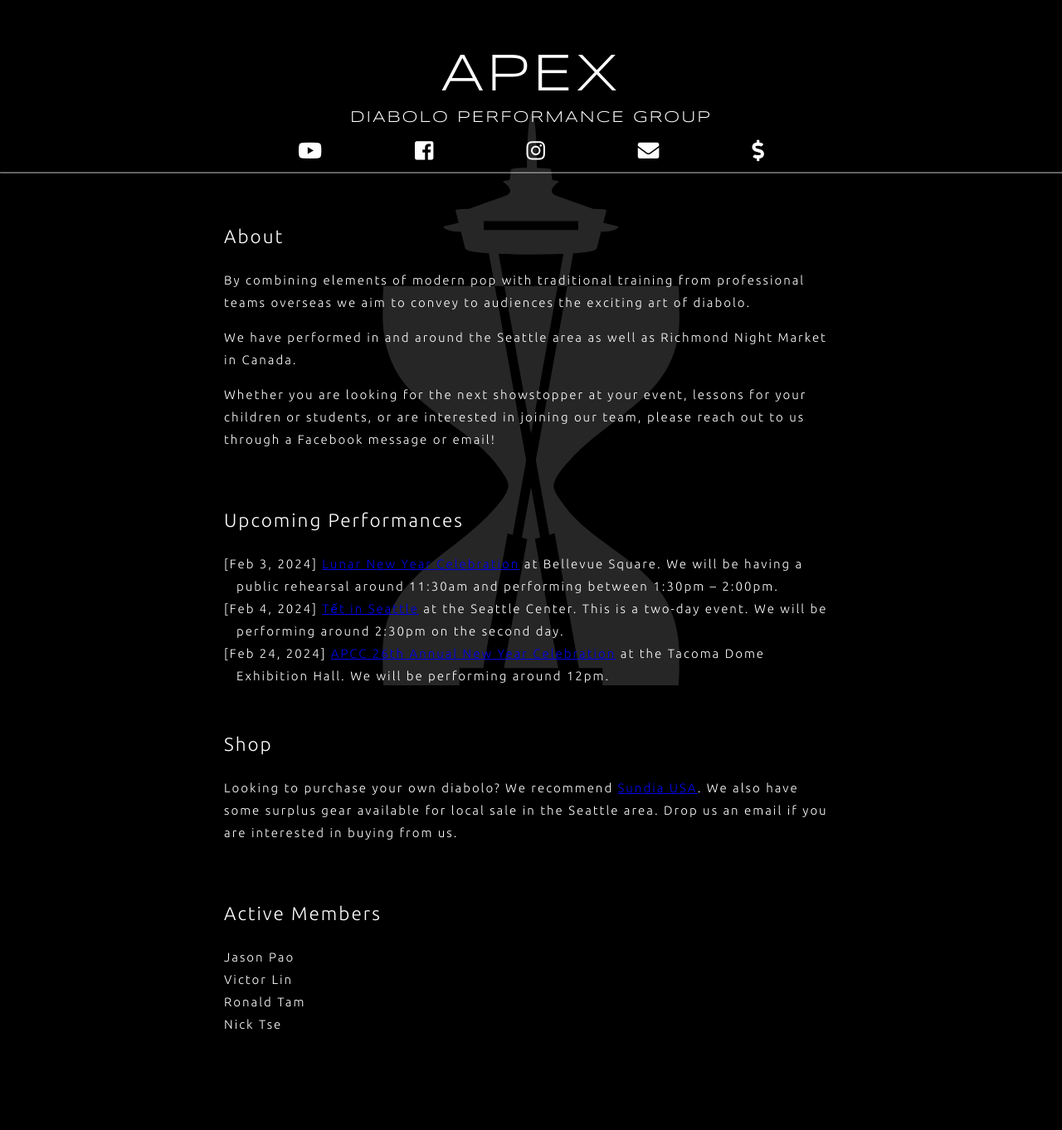
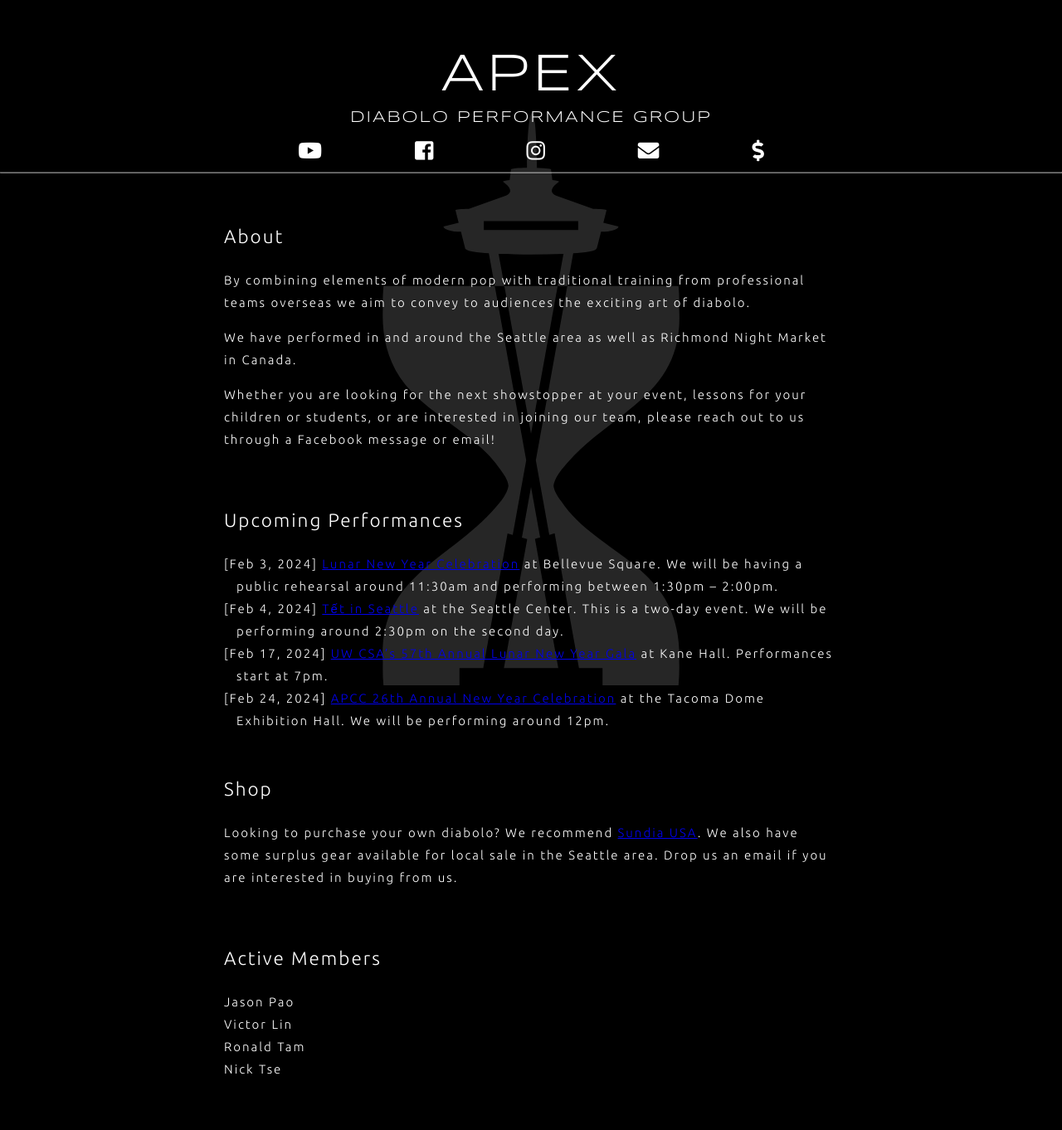
Before and after one commit to apexdiabolo/apex-site, a Jekyll site: the page built from index.md, in a window 1280 px wide. Shown: the whole page at 83% size. Built offline with Jekyll 4.4.1, drawn with Linux system fonts in a browser that asks for light colours; our own code applies the rules of GitHub Pages for plain Markdown files; before the commit the page ends 1308 px from its top, so only the background shows below that.

Commit message:
Update performance list

```diff
--- a/index.md
+++ b/index.md
@@ -16,6 +16,7 @@ Whether you are looking for the next showstopper at your event, lessons for your
 
 - \[Feb 3, 2024\] [Lunar New Year Celebration](https://bellevuecollection.com/lunarnewyear/) at Bellevue Square. We will be having a public rehearsal around 11:30am and performing between 1:30pm – 2:00pm.
 - \[Feb 4, 2024\] [Tết in Seattle](https://www.seattlecenter.com/events/featured-events/festal/tet-in-seattle) at the Seattle Center. This is a two-day event. We will be performing around 2:30pm on the second day.
+- \[Feb 17, 2024\] [UW CSA's 57th Annual Lunar New Year Gala](https://www.facebook.com/events/6901218109946038/) at Kane Hall. Performances start at 7pm.
 - \[Feb 24, 2024\] [APCC 26th Annual New Year Celebration](https://www.asiapacificculturalcenter.org/post/vendor-booth-applications-are-open-for-our-26th-annual-new-year-celebration-showcasing-taiwan) at the Tacoma Dome Exhibition Hall. We will be performing around 12pm.
 
 <div class="spacer"></div>
```
